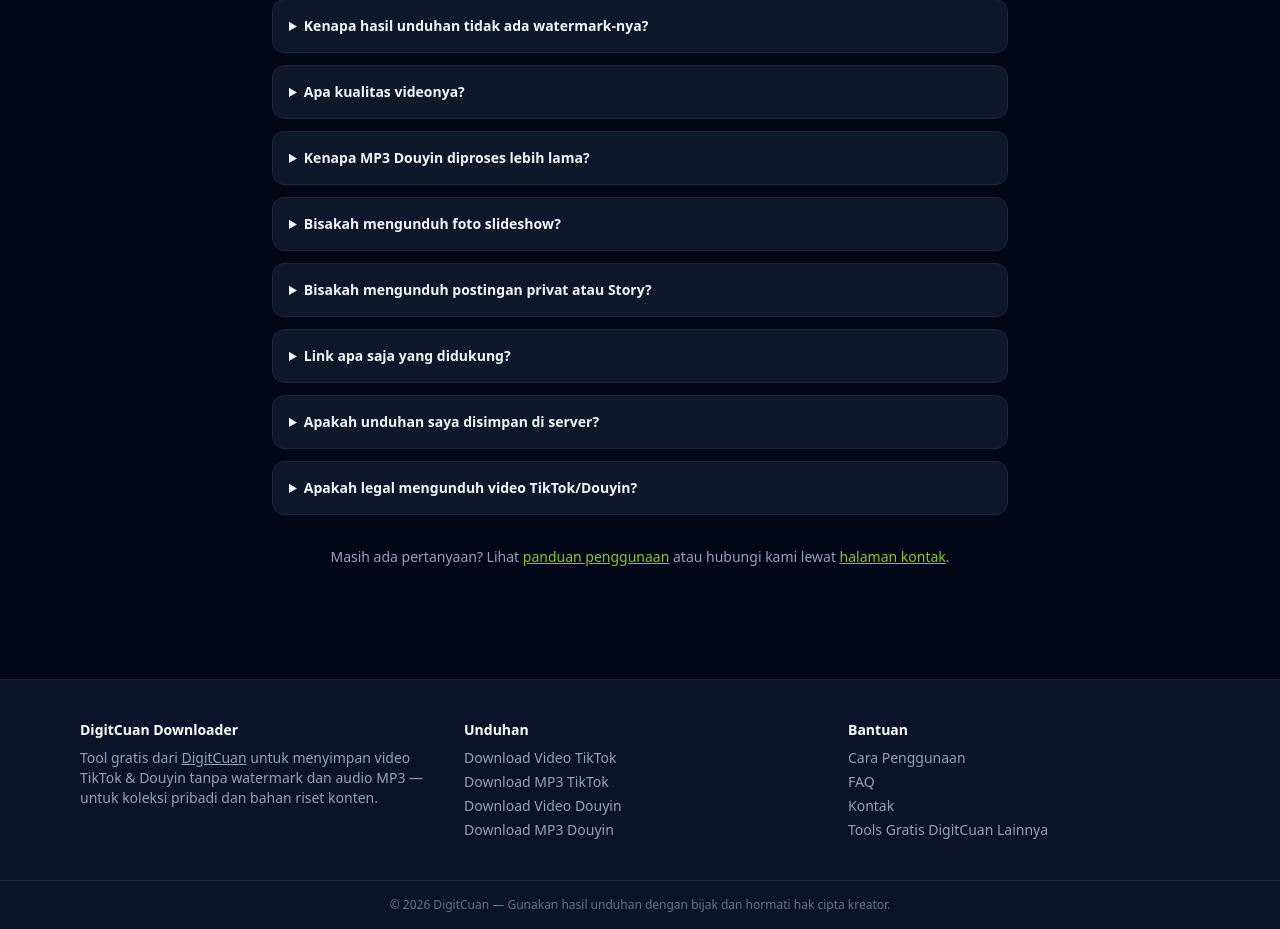
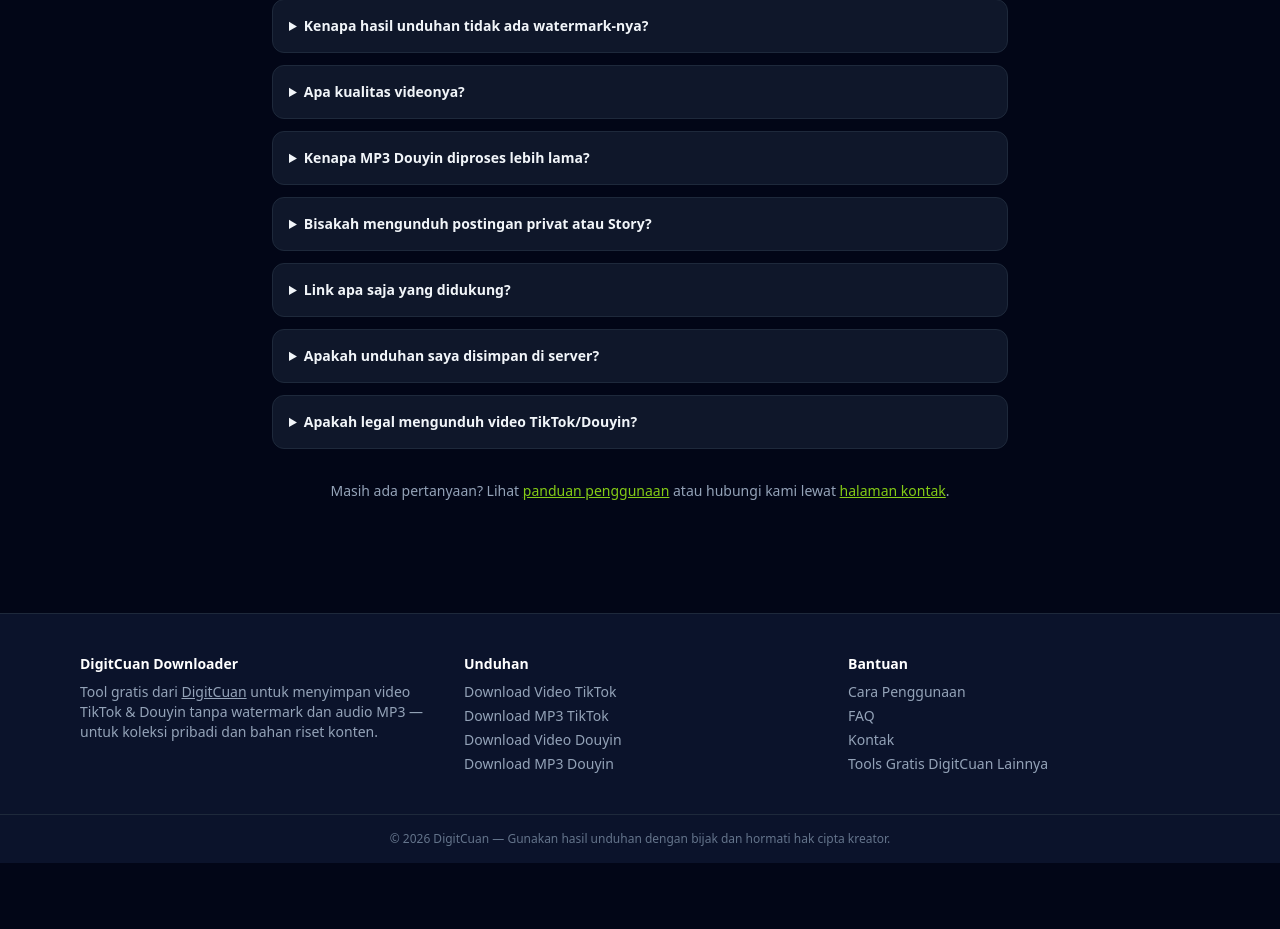
Before and after one commit to jeonfara7/douyin-saver, a FastAPI app: page /faq in a window 1280 px wide. Shown: the part 366-1295 px from the top of the page. After the commit the page ends 1229 px from the top, so only its background shows below. Run offline with FastAPI, Linux system fonts and the light colour scheme; some libraries are stand-ins or nearby versions.

Commit message:
v2: cabut janji foto slideshow dari copy

```diff
--- a/templates/faq.html
+++ b/templates/faq.html
@@ -1,6 +1,6 @@
 {% extends "base.html" %}
 {% block title %}FAQ — Pertanyaan Seputar TikTok & Douyin Downloader{% endblock %}
-{% block description %}Jawaban pertanyaan umum DigitCuan Downloader: gratis atau tidak, kualitas video, MP3 Douyin, foto slideshow, postingan privat, dan batasan tool.{% endblock %}
+{% block description %}Jawaban pertanyaan umum DigitCuan Downloader: gratis atau tidak, kualitas video, MP3 Douyin, postingan privat, dan batasan tool.{% endblock %}
 {% block canonical %}/faq{% endblock %}
 {% block head_extra %}
 <script type="application/ld+json">
@@ -38,10 +38,6 @@
             <p class="text-slate-400 mt-2">Douyin tidak menyediakan file audio terpisah, jadi audio diekstrak dari videonya di server kami. Ekstraksi tersedia untuk video hingga 70 MB; video yang lebih besar tetap bisa diunduh sebagai MP4.</p>
         </details>
         <details class="bg-slate-900 border border-slate-800 rounded-xl p-4">
-            <summary class="font-semibold cursor-pointer">Bisakah mengunduh foto slideshow?</summary>
-            <p class="text-slate-400 mt-2">Bisa. Untuk postingan foto TikTok maupun Douyin (termasuk tautan /note/), semua foto dalam postingan ditampilkan dan bisa disimpan satu per satu.</p>
-        </details>
-        <details class="bg-slate-900 border border-slate-800 rounded-xl p-4">
             <summary class="font-semibold cursor-pointer">Bisakah mengunduh postingan privat atau Story?</summary>
             <p class="text-slate-400 mt-2">Tidak. Tool hanya memproses konten publik yang bisa diakses tanpa login. Story dan postingan privat memerlukan akses akun pemiliknya, jadi tidak didukung.</p>
         </details>
```
